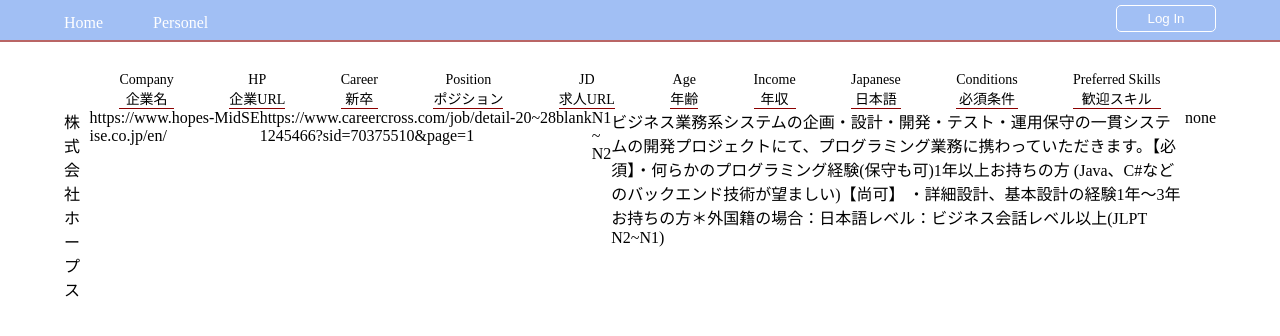
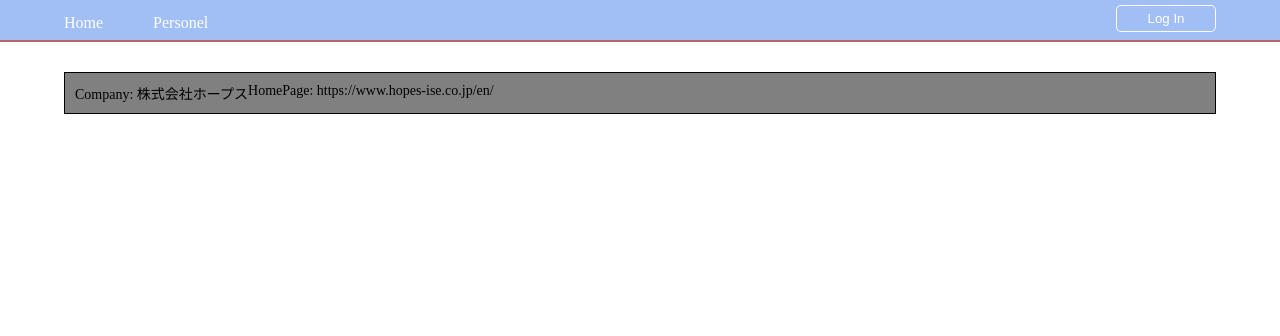
Before and after one commit to bitterhippo/Gobound, a Next.js app: page /jobs in a window 1280 px wide. Shown: the top 336 px of the page. Built offline with nearby package versions, Linux system fonts and the light colour scheme.

Commit message:
tableRow + customTable
these looked awful and wouldn't be a scalable solution to rendering large amounts of data. they also were big time uggos.

```diff
--- a/components/Tables/CustomTable.js
+++ b/components/Tables/CustomTable.js
@@ -1,6 +1,6 @@
 //Subcomponents Data
 import Colors from "../Colors";
-import TableRow from "./TableRow";
+import JobsCard from "./JobsCard";
 
 const CustomTable = ({ tableData }) => {
 
@@ -21,43 +21,13 @@
 
   return (
     <>
-      <div style={styles.tableHeader}>
-        {
-          tableDefaults.map((ci, i) => <div
-            style={styles.tableHeaderCells}
-            key={i}
-          >
-            {ci.split('/')[0]}
-            <br></br>
-            {ci.split('/')[1]}
-          </div>)
-        }
-      </div>
-      <div>
-        {!tableData && <div> No table data detected </div>}
-        {tableData && <div>
-          {
-            tableData.map(jobListingData => <TableRow
-              jobsData={jobListingData}
-            />)
-          }
-        </div>}
-      </div>
+      {tableData.map(cv => <JobsCard jobsData={cv}/>)}
     </>
   )
 };
 
 const styles = {
-  tableHeader: {
-    display: 'flex',
-    fleDirection: 'row',
-    justifyContent: 'space-evenly'
-  },
-  tableHeaderCells: {
-    fontSize: 14,
-    textAlign: 'center',
-    borderBottom: `1px solid ${Colors.Primary}`
-  }
+
 };
 
 export default CustomTable;
--- /dev/null
+++ b/components/Tables/JobsCard.js
@@ -0,0 +1,52 @@
+const JobsCard = ({ jobsData }) => {
+
+  const tableDefaults = [
+    'Company/企業名',
+    'HP/企業URL',
+    'Career/新卒/中途',
+    'Position/ポジション',
+    'JD/求人URL',
+    'Age/年齢',
+    'Income/年収',
+    'Japanese/日本語',
+    'Conditions/必須条件',
+    'Preferred Skills/歓迎スキル'
+  ];
+
+  let { company, hp, career, position, jd, age, income, japanese, conditions, prefferedSkills } = jobsData;
+
+
+  return (
+
+    <div style={styles.jobCardWrapper}>
+      {/*     first row of card    */}
+      <div style={styles.headerRow}>
+        <div>
+          Company: {company}
+        </div>
+        <div>
+          HomePage: {hp}
+        </div>
+      </div>
+      {/*    second row of card    */}
+    </div>
+  )
+};
+
+const styles = {
+  jobCardWrapper: {
+    display: 'flex',
+    justifyContent: 'column',
+    border: '1px solid black',
+    backgroundColor: 'gray',
+    padding: '10px 10px',
+    fontSize: 14
+  },
+  headerRow: {
+    display: 'flex',
+    flexDirection: 'row',
+    justifyContent: 'space-between'
+  }
+};
+
+export default JobsCard;
--- a/components/Tables/TableRow.js
+++ /dev/null
@@ -1,26 +0,0 @@
-const TableRow = ({ jobsData }) => {
-
-  const jobKeys = Object.keys(jobsData);
-
-  return (
-    <div style={styles.tableRowWrapper}>
-      {
-        jobKeys.map((cv,i) => <div
-          key={`${cv}-${i}`}
-        >
-          {jobsData[cv]}
-          </div>)
-      }
-    </div>
-  )
-};
-
-const styles = {
-  tableRowWrapper: {
-    display: 'flex',
-    flexDirection: 'row',
-    justifyContent: 'space-evenly'
-  }
-};
-
-export default TableRow;
```
